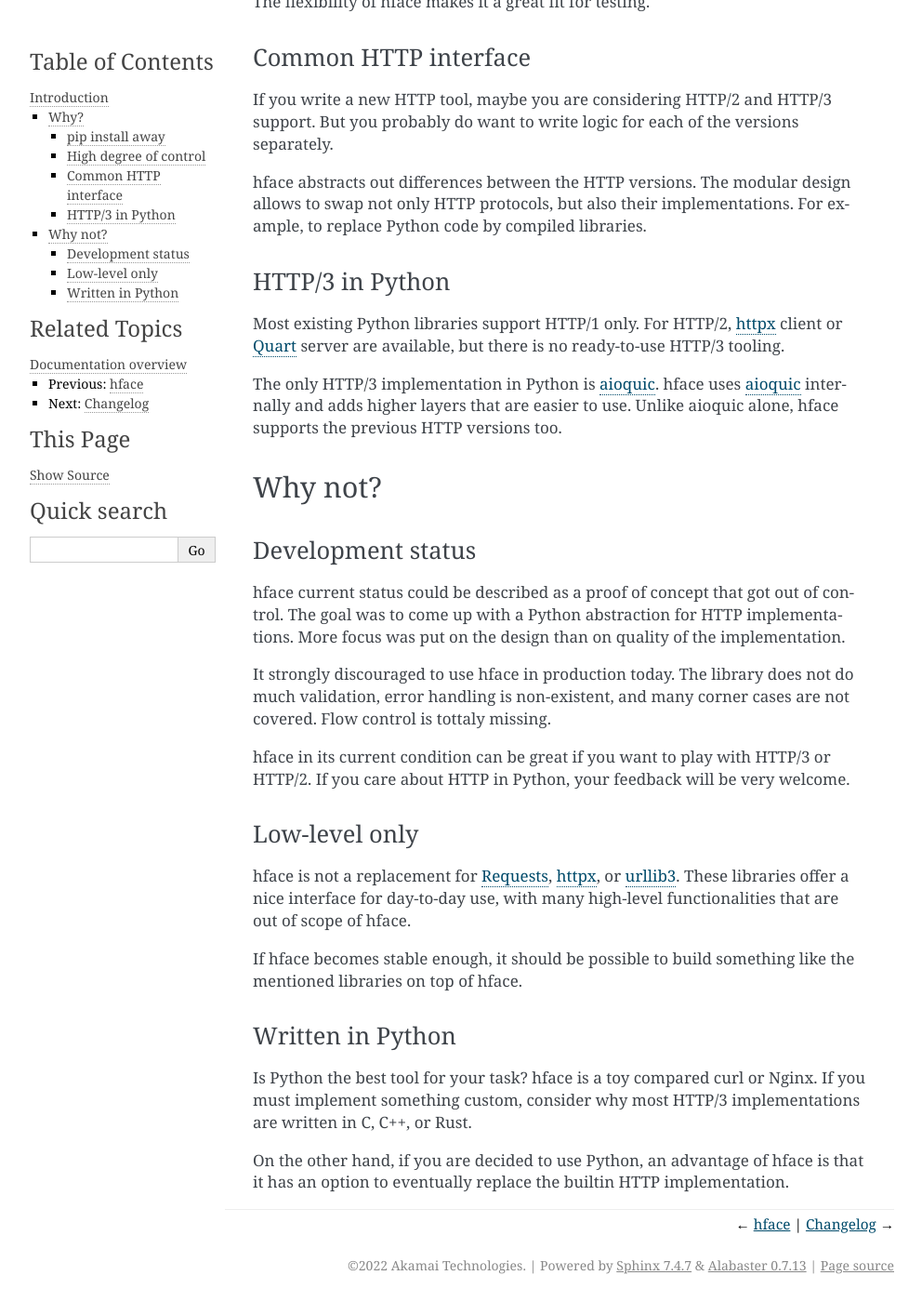
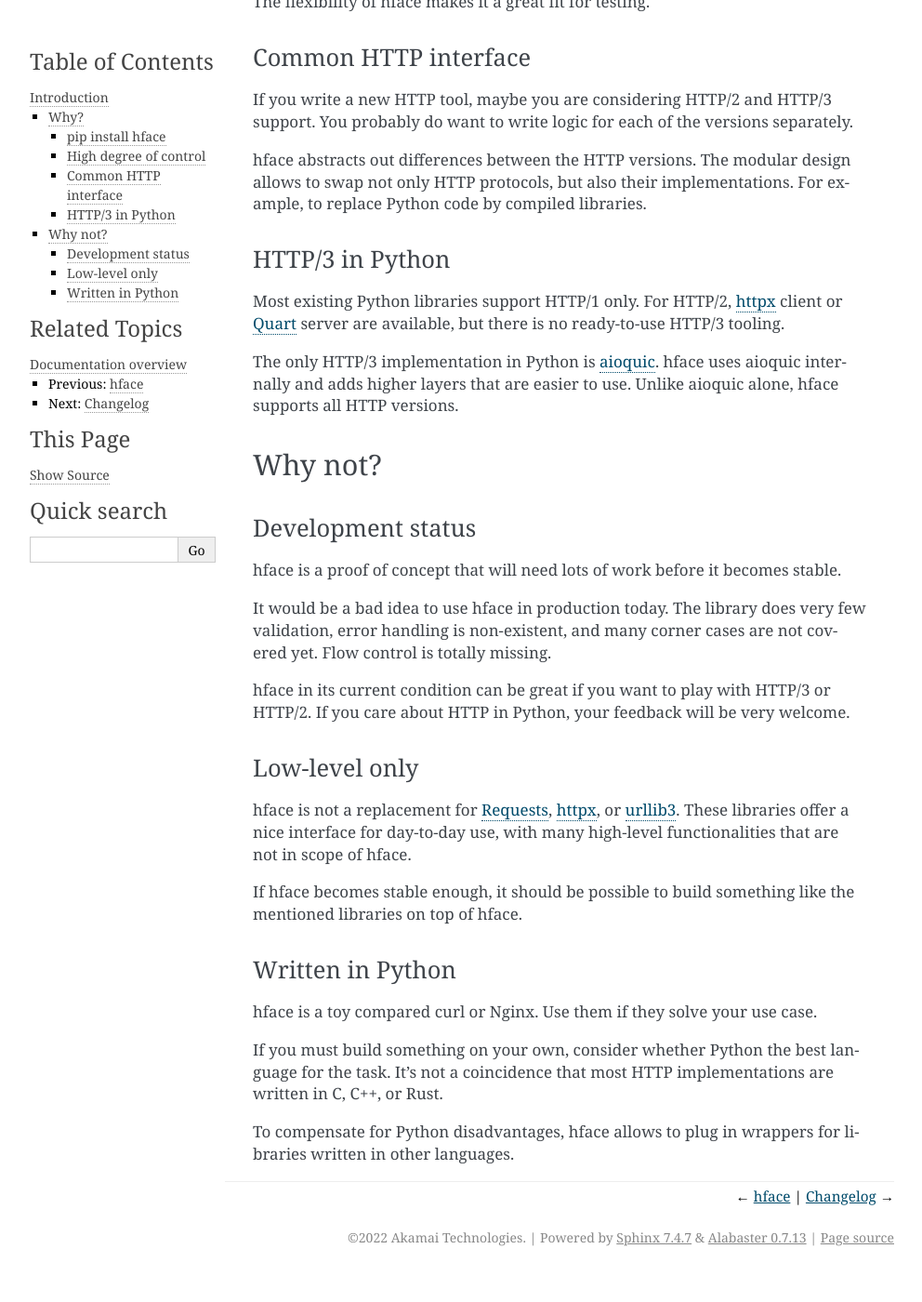
Before and after one commit to akamai/hface, a Sphinx documentation site: the page built from docs/intro.rst, in a window 1280 px wide and 1400 px high, scrolled down 558 px. Shown: the whole window at 93% size, without its empty margins (148-1140 px from the left). Built offline with Sphinx 7.4.7, drawn with Linux system fonts in a browser that asks for light colours; after the commit the page ends 1928 px from its top, so only the background shows below that; some of the changed text lies outside the part shown.

Commit message:
Polishing docs.

```diff
--- a/docs/connections.rst
+++ b/docs/connections.rst
@@ -64,8 +64,8 @@ Servers advertise HTTP/3 support using an Alt-Svc header, which is not processed
 Selection between TCP and QUIC connections has to be implemented in a higher layer.
 
 
-How it works?
--------------
+How does it work?
+-----------------
 
 The :class:`.HTTPConnection` class provides an unified interface to HTTP connections,
 independently on their version.
--- a/docs/intro.rst
+++ b/docs/intro.rst
@@ -6,8 +6,8 @@ Introduction
 Why?
 ----
 
-pip install away
-................
+pip install hface
+.................
 
 You cannot ``pip install`` curl or Nginx and their packages do not support HTTP/3 yet.
 
@@ -32,7 +32,7 @@ Common HTTP interface
 .....................
 
 If you write a new HTTP tool, maybe you are considering HTTP/2 and HTTP/3 support.
-But you probably do want to write logic for each of the versions separately.
+You probably do want to write logic for each of the versions separately.
 
 hface abstracts out differences between the HTTP versions.
 The modular design allows to swap not only HTTP protocols, but also their implementations.
@@ -40,15 +40,15 @@ For example, to replace Python code by compiled libraries.
 
 
 HTTP/3 in Python
-...........................
+................
 
 Most existing Python libraries support HTTP/1 only.
 For HTTP/2, httpx_ client or Quart_ server are available,
 but there is no ready-to-use HTTP/3 tooling.
 
 The only HTTP/3 implementation in Python is aioquic_.
-hface uses aioquic_ internally and adds higher layers that are easier to use.
-Unlike aioquic alone, hface supports the previous HTTP versions too.
+hface uses aioquic internally and adds higher layers that are easier to use.
+Unlike aioquic alone, hface supports all HTTP versions.
 
 
 Why not?
@@ -57,13 +57,11 @@ Why not?
 Development status
 ..................
 
-hface current status could be described as a proof of concept that got out of control.
-The goal was to come up with a Python abstraction for HTTP implementations.
-More focus was put on the design than on quality of the implementation.
+hface is a proof of concept that will need lots of work before it becomes stable.
 
-It strongly discouraged to use hface in production today.
-The library does not do much validation, error handling is non-existent,
-and many corner cases are not covered. Flow control is tottaly missing.
+It would be a bad idea to use hface in production today.
+The library does very few validation, error handling is non-existent,
+and many corner cases are not covered yet. Flow control is totally missing.
 
 hface in its current condition can be great if you want to play with HTTP/3 or HTTP/2.
 If you care about HTTP in Python, your feedback will be very welcome.
@@ -74,7 +72,7 @@ Low-level only
 
 hface is not a replacement for Requests_, httpx_, or urllib3_.
 These libraries offer a nice interface for day-to-day use,
-with many high-level functionalities that are out of scope of hface.
+with many high-level functionalities that are not in scope of hface.
 
 If hface becomes stable enough, it should be possible to build
 something like the mentioned libraries on top of hface.
@@ -83,12 +81,13 @@ something like the mentioned libraries on top of hface.
 Written in Python
 .................
 
-Is Python the best tool for your task? hface is a toy compared curl or Nginx.
-If you must implement something custom,
-consider why most HTTP/3 implementations are written in C, C++, or Rust.
+hface is a toy compared curl or Nginx. Use them if they solve your use case.
 
-On the other hand, if you are decided to use Python, an advantage of hface is
-that it has an option to eventually replace the builtin HTTP implementation.
+If you must build something on your own, consider whether Python the best language for the task.
+It's not a coincidence that most HTTP implementations are written in C, C++, or Rust.
+
+To compensate for Python disadvantages,
+hface allows to plug in wrappers for libraries written in other languages.
 
 
 .. _aioquic: https://aioquic.readthedocs.io/
```
